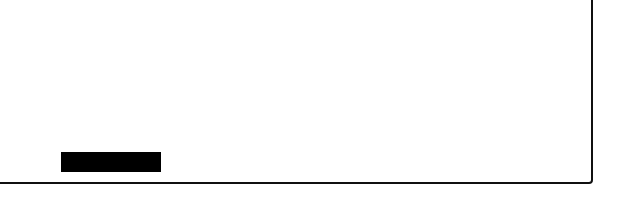
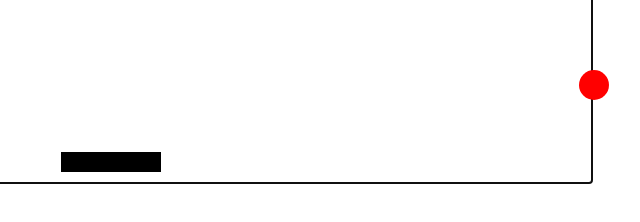
Before and after one commit to dheeraj-p/bricks, a plain HTML site: page index.html in a window 1280 px wide. Shown: the part 508-730 px from the top of the page, 529-1169 px from the left. Drawn offline with Linux system fonts and the light colour scheme.

Commit message:
Detect collisions of ball with the boundaries of window

```diff
--- a/index.html
+++ b/index.html
@@ -4,6 +4,7 @@
     <meta charset="utf-8" />
     <title>Bricks</title>
     <link rel="stylesheet" type="text/css" media="screen" href="style.css" />
+    <script src="/src/position.js"></script>
     <script src="/src/velocity.js"></script>
     <script src="/src/paddle.js"></script>
     <script src="/src/ball.js"></script>
--- a/src/ball.js
+++ b/src/ball.js
@@ -1,8 +1,7 @@
 class Ball {
-  constructor(radius, x, y, initialVelocity) {
+  constructor(radius, position, initialVelocity) {
     this.radius = radius;
-    this.x = x;
-    this.y = y;
+    this.position = position;
     this.velocity = initialVelocity;
   }
 
@@ -10,20 +9,28 @@ class Ball {
     this.velocity = velocity;
   }
 
+  getVelocity() {
+    return this.velocity;
+  }
+
+  negateVelocityComponentX() {
+    this.velocity.negateHorizontalComponent();
+  }
+
+  negateVelocityComponentY() {
+    this.velocity.negateHorizontalComponent();
+  }
+
   move() {
-    this.x += this.velocity.getHorizontalComponent();
-    this.y += this.velocity.getVerticalComponent();
+    this.position.x += this.velocity.getHorizontalComponent();
+    this.position.y += this.velocity.getVerticalComponent();
   }
 
   getRadius() {
     return this.radius;
   }
 
-  getX() {
-    return this.x;
-  }
-
-  getY() {
-    return this.y;
+  getPosition() {
+    return this.position;
   }
 }
--- a/src/game.js
+++ b/src/game.js
@@ -14,7 +14,23 @@ class Game {
     this.paddle.moveLeft();
   }
 
+  isCollidingWithVerticalBoundary(position) {
+    return position.getX() <= 0 || position.getX() >= this.width;
+  }
+
+  isCollidingWithHorizontalBoundary(position) {
+    return position.getY() <= 0 || position.getY() >= this.height;
+  }
+
   moveBall() {
+    const ballPosition = this.ball.getPosition();
+    if (this.isCollidingWithVerticalBoundary(ballPosition)) {
+      this.ball.negateVelocityComponentX();
+    }
+
+    if (this.isCollidingWithHorizontalBoundary(ballPosition)) {
+      this.ball.negateVelocityComponentY();
+    }
     this.ball.move();
   }
 
--- a/src/main.js
+++ b/src/main.js
@@ -58,17 +58,19 @@ const createPaddle = function(document) {
 
 const drawBall = function(document, ball) {
   const ballView = getBallView(document);
+  const position = ball.getPosition();
   ballView.style.width = toPixels(ball.getRadius());
   ballView.style.height = toPixels(ball.getRadius());
-  ballView.style.bottom = toPixels(ball.getY());
-  ballView.style.left = toPixels(ball.getX());
+  ballView.style.bottom = toPixels(position.getY());
+  ballView.style.left = toPixels(position.getX());
 };
 
 const createBall = function(document) {
   const gameWindow = getGameWindow(document);
   const ballView = document.createElement('div');
   const ballVelocity = new Velocity(2, 135);
-  const ball = new Ball(30, 430, 40, ballVelocity);
+  const position = new Position(430, 40);
+  const ball = new Ball(30, position, ballVelocity);
   ballView.className = 'ball';
   ballView.id = 'ball_1';
   gameWindow.appendChild(ballView);
@@ -77,25 +79,30 @@ const createBall = function(document) {
 };
 
 const moveBall = function(game) {
+  // game.updateBallStatus();
   game.moveBall();
   drawBall(document, game.getBall());
+};
+
+const initializeGameWindow = function(document, width, height) {
+  const gameWindow = getGameWindow(document);
+  gameWindow.style.width = toPixels(width);
+  gameWindow.style.height = toPixels(height);
+  gameWindow.focus();
 };
 
 const createGame = function(height, width) {
   const paddle = createPaddle(document);
   const ball = createBall(document);
   const game = new Game(height, width, paddle, ball);
-  const gameWindow = getGameWindow(document);
-  gameWindow.style.width = toPixels(width);
-  gameWindow.style.height = toPixels(height);
-  gameWindow.focus();
+  initializeGameWindow(document, width, height);
   return game;
 };
 
 const intializeGame = function() {
   const game = createGame(GAME_WINDOW_HEIGHT, GAME_WINDOW_WIDTH);
   setEventListeners(document, game);
-  setInterval(() => moveBall(game), 10);
+  setInterval(() => moveBall(game), 5);
 };
 
 window.onload = intializeGame;
--- /dev/null
+++ b/src/position.js
@@ -0,0 +1,14 @@
+class Position {
+  constructor(x, y) {
+    this.x = x;
+    this.y = y;
+  }
+
+  getX() {
+    return this.x;
+  }
+
+  getY() {
+    return this.y;
+  }
+}
--- a/src/velocity.js
+++ b/src/velocity.js
@@ -20,6 +20,14 @@ class Velocity {
     return this.getSpeed() * Math.sin(toRadian(this.getDirection()));
   }
 
+  negateHorizontalComponent() {
+    this.setDirection(this.getDirection() + 90);
+  }
+
+  negateVerticalComponent() {
+    this.setDirection(this.getDirection() - 90);
+  }
+
   getDirection() {
     return this.direction;
   }
```
Also changed, not shown: 1 other file.
